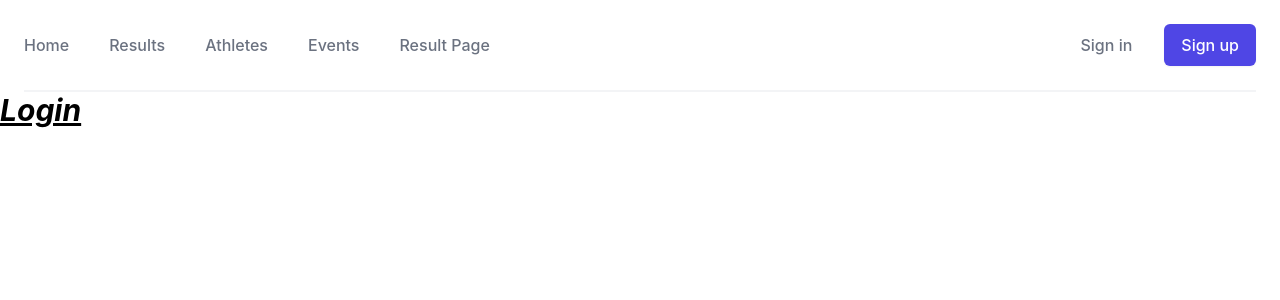
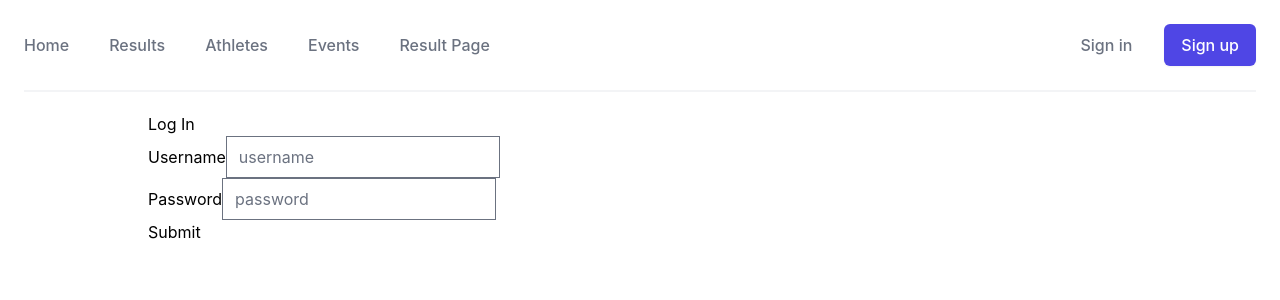
Before and after one commit to jwc20/twler-frontend-new, a React (Create React App) app: page /login in a window 1280 px wide. Shown: the top 300 px of the page. Built offline with nearby package versions, Linux system fonts and the light colour scheme.

Commit message:
added login and signup forms

```diff
--- a/package.json
+++ b/package.json
@@ -13,6 +13,7 @@
     "http-proxy-middleware": "^2.0.6",
     "react": "^18.1.0",
     "react-dom": "^18.1.0",
+    "react-redux": "^8.0.2",
     "react-router": "^6.3.0",
     "react-router-dom": "^6.3.0",
     "react-scripts": "5.0.1",
--- a/src/components/App.js
+++ b/src/components/App.js
@@ -5,24 +5,28 @@ import Nav from "./Nav";
 import Results from "../pages/Results";
 import Athletes from "../pages/Athletes";
 import Login from "./Login";
-import Signup from "../pages/Signup";
+import SignupForm from "./SignupForm";
 import EventsPage from "../pages/EventsPage";
 import ResultPage from "../pages/ResultPage";
+import LoginForm from "./LoginForm";
+// import { connect } from "react-redux";
+// import SignUpComponent from "./SignUpComponent";
 
 function App() {
-
   return (
     <div className="min-h-screen">
       <Nav />
-      <Routes>
+
+
+        <Routes>
           <Route index element={<Home />} />
           {/* <Route path="results" element={<Results />} /> */}
           <Route path="athletes" element={<Athletes />} />
-          <Route path="login" element={<Login />} />
-          <Route path="signup" element={<Signup />} />
+          <Route path="login" element={<LoginForm />} />
+          <Route path="signup" element={<SignupForm />} />
           <Route path="events" element={<EventsPage />} />
           <Route path="events/results" element={<ResultPage />} />
-      </Routes>
+        </Routes>
     </div>
   );
 }
--- /dev/null
+++ b/src/components/LoginForm.js
@@ -0,0 +1,74 @@
+import React, { useState } from "react";
+
+function LoginForm(props) {
+  const [username, setUsername] = useState("");
+  const [password, setPassword] = useState("");
+
+  const handleUsernameChange = (evt) => {
+    setUsername(evt.target.value);
+  };
+
+  const handlePasswordChange = (evt) => {
+    setPassword(evt.target.value);
+  };
+
+  const handleSubmit = (evt) => {
+    evt.preventDefault();
+    fetch(`http://localhost:3000/login`, {
+      method: "POST",
+      headers: {
+        "Content-Type": "application/json",
+        Accept: "application/json",
+      },
+      body: JSON.stringify({
+        username,
+        password,
+      }),
+    })
+      .then((resp) => resp.json())
+      .then((data) => {
+        localStorage.setItem("token", data.jwt);
+        props.handleLogin(data.user);
+      });
+    setUsername("");
+    setPassword("");
+  };
+  const formDivStyle = {
+    margin: "auto",
+    padding: "20px",
+    width: "80%",
+  };
+  return (
+    <div>
+      <div style={formDivStyle}>
+        <h1>Log In</h1>
+        <form className="ui form" onSubmit={handleSubmit}>
+          <div className="field">
+            <label>Username</label>
+            <input
+              value={username}
+              onChange={handleUsernameChange}
+              type="text"
+              placeholder="username"
+            />
+          </div>
+          <div className="field">
+            <label>Password</label>
+            <input
+              value={password}
+              onChange={handlePasswordChange}
+              type="password"
+              placeholder="password"
+            />
+          </div>
+
+          <button className="ui button" type="submit">
+            Submit
+          </button>
+        </form>
+      </div>
+    </div>
+  );
+}
+
+export default LoginForm;
--- a/src/components/ResultDashboard.js
+++ b/src/components/ResultDashboard.js
@@ -28,6 +28,8 @@ const ResultDashboard = ({ state }) => {
   // const event_name = state.event.replace(/\s/g, "-").toLowerCase(); // backend handles this
   const year = state.date.split(", ")[1];
 
+  let numberOfMen = 0;
+  let numberOfWomen = 0;
   const [menData, setMenData] = useState([]);
   const [womenData, setWomenData] = useState([]);
   const [loading, setLoading] = useState(true);
@@ -38,44 +40,65 @@ const ResultDashboard = ({ state }) => {
   const urlWomen = event_url + "/women_results";
   // console.log(urlMen, urlWomen);
 
-
-
-
-
-
-
   /////////////////////////////////////////////////////////////
-
-
-
 
   useEffect(() => {
     d3.json(urlMen).then((data) => {
       setMenData(data);
-        setResult(data)
+      setResult(data);
+      numberOfMen = menData.length;
     });
     d3.json(urlWomen).then((data) => {
       setWomenData(data);
-        setResult(data)
+      setResult(data);
+      numberOfWomen = womenData.length;
     });
-    setLoading(false)
-    return () => undefined;
+    setLoading(false);
+    // return () => undefined;
   }, []);
+
+  console.log(menData.length, womenData.length);
+
+  // useEffect(() => {
+  //   Promise.all([
+  //     d3.json(urlMen),
+  //     d3.json(urlWomen)
+
+  //   ]).then(([d1, d2]) => {
+  //     console.log(d1)
+  //     console.log(d2)
+  //     setMenData(d1)
+  //     setWomenData(d2)
+  //   })
+  // }, [])
 
   // console.log(data)
 
-  var results = result.filter((result, index, self) =>
-    index === self.findIndex((t) => (t.name === result.name && t.birthdate === result.birthdate)))
+  let results = result.filter(
+    (result, index, self) =>
+      index ===
+      self.findIndex(
+        (t) => t.name === result.name && t.birthdate === result.birthdate
+      )
+  );
 
+  let cleanMenData = menData.filter(
+    (menData, index, self) =>
+      index ===
+      self.findIndex(
+        (t) => t.name === menData.name && t.birthdate === menData.birthdate
+      )
+  );
 
+  let cleanWomenData = womenData.filter(
+    (womenData, index, self) =>
+      index ===
+      self.findIndex(
+        (t) => t.name === womenData.name && t.birthdate === womenData.birthdate
+      )
+  );
 
   /////////////////////////////////////////////////////////////
-
-
-
-
-
-
 
   // result = result.push(Object.assign({}, menData, womenData));
 
@@ -86,8 +109,6 @@ const ResultDashboard = ({ state }) => {
     return o1;
   }
   // console.log(result);
-
-  // console.log(menData);
 
   const countNation = Object.keys(menData).reduce(function (r, k) {
     var country = menData[k].nation;
@@ -230,14 +251,21 @@ const ResultDashboard = ({ state }) => {
                           <b>Total: </b> PLACEHOLDER
                         </li>
                         <li>
-                          <b>Men: </b>PLACEHOLDER
+                          <b>Men: </b>
+                          {/* {Object.keys(cleanMenData).length} */}
+                          {/* {menData.length} */}
+                          {numberOfMen}
                         </li>
                         <li>
-                          <b>Women: </b>PLACEHOLDER
+                          <b>Women: </b>
+                          {/* {Object.keys(cleanWomenData).length} */}
+                          {/* {womenData.length} */}
+                          {numberOfWomen}
                         </li>
                         <li>
                           <b>Countries: </b>
                           {Object.keys(countNation).length}
+                          {/* {numberOfWomen} */}
                         </li>
                       </ul>
                     </td>
@@ -282,15 +310,18 @@ const ResultDashboard = ({ state }) => {
             <div className="inline-block flex col-12 text-gray-900  grid  gap-4">
               <main className="col-12 max-w-6xl mx-auto px-4 sm:px-6 lg:px-8 pt-4">
                 <Suspense fallback={<div>Loading...</div>}>
-                  {!menData.length ? (
+                  {!results.length ? (
                     <div>Loading..</div>
                   ) : (
                     <div>
+                      <h2 className="text-3xl font-semibold py-5">
+                        Results Table
+                      </h2>
                       <div className="inline-block col-12 mt-4">
                         <ResultTable
                           columns={columns}
                           results={results}
-                          menData={menData}
+                          // menData={menData}
                         />
 
                         <div className="flex inline-block py-6 md:justify-start md:space-x-10 grid  gap-4">
@@ -301,7 +332,7 @@ const ResultDashboard = ({ state }) => {
                                 <div className="col-12">
                                   <h3>Men Snatch vs Total</h3>
                                   <Scatterplot
-                                    data={menData}
+                                    data={cleanMenData}
                                     xAccessor={snatchAccessor}
                                     yAccessor={totalAccessor}
                                     xLabel="Snatch"
@@ -309,7 +340,7 @@ const ResultDashboard = ({ state }) => {
                                   />
                                   <h3>Men CJ vs Total</h3>
                                   <Scatterplot
-                                    data={menData}
+                                    data={cleanMenData}
                                     xAccessor={jerkAccessor}
                                     yAccessor={totalAccessor}
                                     xLabel="Clean and Jerk"
@@ -320,7 +351,7 @@ const ResultDashboard = ({ state }) => {
                                 <div className="col-12">
                                   <h3>Women Snatch vs Total</h3>
                                   <Scatterplot
-                                    data={womenData}
+                                    data={cleanWomenData}
                                     xAccessor={snatchAccessor}
                                     yAccessor={totalAccessor}
                                     xLabel="Snatch"
@@ -328,7 +359,7 @@ const ResultDashboard = ({ state }) => {
                                   />
                                   <h3>Women CJ vs Total</h3>
                                   <Scatterplot
-                                    data={womenData}
+                                    data={cleanWomenData}
                                     xAccessor={jerkAccessor}
                                     yAccessor={totalAccessor}
                                     xLabel="Clean and Jerk"
--- a/src/components/ResultTable.js
+++ b/src/components/ResultTable.js
@@ -79,7 +79,7 @@ function GlobalFilter({
   );
 }
 
-function ResultTable({ columns, results, menData }) {
+function ResultTable({ columns, results }) {
 
 
 // console.log(clean);
--- /dev/null
+++ b/src/components/SignupForm.js
@@ -0,0 +1,61 @@
+import React, {useState} from 'react'
+
+function SignInForm(props) {
+    const [username, setUsername] = useState("")
+    const [password, setPassword] = useState("")
+
+    const handleUsernameChange = (evt) => {
+        setUsername(evt.target.value)
+    }
+
+    const handlePasswordChange = (evt) => {
+        setPassword(evt.target.value)
+    }
+
+    const handleSubmit = (evt) => {
+        evt.preventDefault()
+        fetch(`http://localhost:3000/users`, {
+            method: "POST",
+            headers: {
+                "Content-Type": "application/json",
+                "Accept": "application/json"
+            },
+            body: JSON.stringify({
+                username,
+                password
+            })
+        })
+        .then(resp => resp.json())
+        .then(data => {
+            localStorage.setItem("token", data.jwt)
+            props.handleLogin(data.user)
+        })
+        setUsername("")
+        setPassword("")
+    }
+    const formDivStyle = {
+        margin: "auto",
+        padding: "20px",
+        width: "80%"
+    }
+
+    return(
+        <div style={formDivStyle}>
+            <h1>Sign Up</h1>
+            <form className="ui form" onSubmit={handleSubmit}>
+                <div className="field">
+                    <label>Username</label>
+                    <input value={username} onChange={handleUsernameChange} type="text" placeholder="username"/>
+                </div>
+                <div className="field">
+                    <label>Password</label>
+                    <input value={password} onChange={handlePasswordChange} type="password" placeholder="password"/>
+                </div>
+
+                <button className="ui button" type="submit">Submit</button>
+            </form>
+        </div>
+    )
+}
+
+export default SignInForm
```
Also changed, not shown: 1 other file (tests, documents, lock files or other folders). Lines whose indentation alone changed are shown as unchanged.
